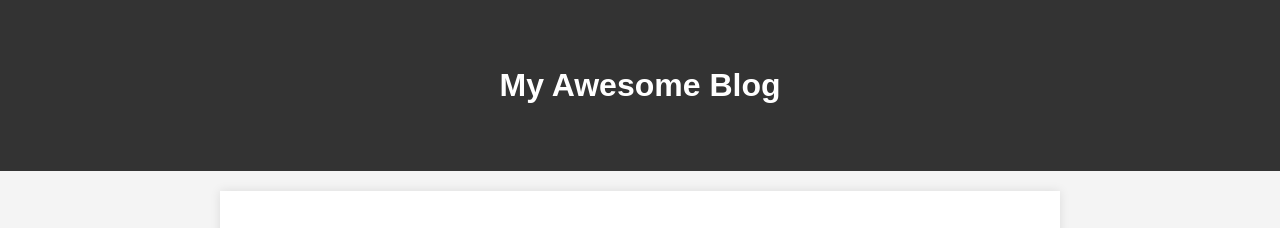
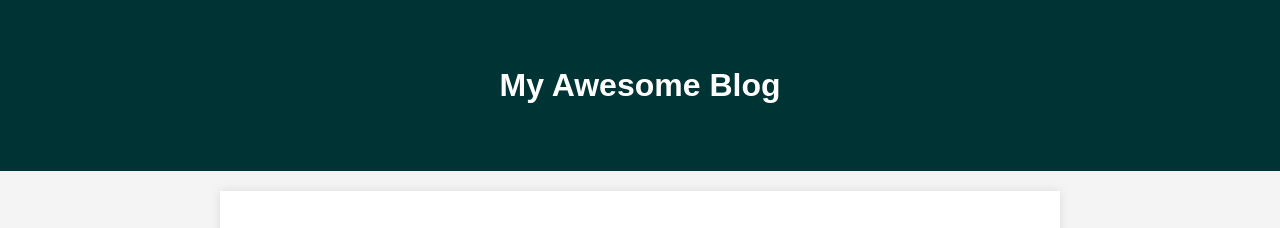
Before and after one commit to MyProjects-fw/Web, a plain HTML site: page project02.html in a window 1280 px wide. Shown: the top 228 px of the page. Drawn offline with Linux system fonts and the light colour scheme.

Commit message:
Update project02.html

```diff
--- a/project02.html
+++ b/project02.html
@@ -14,7 +14,7 @@
         }
 
         .header {
-            background-color: #333;
+            background-color: #033;
             color: #fff;
             text-align: center;
             padding: 60px 0;
```
